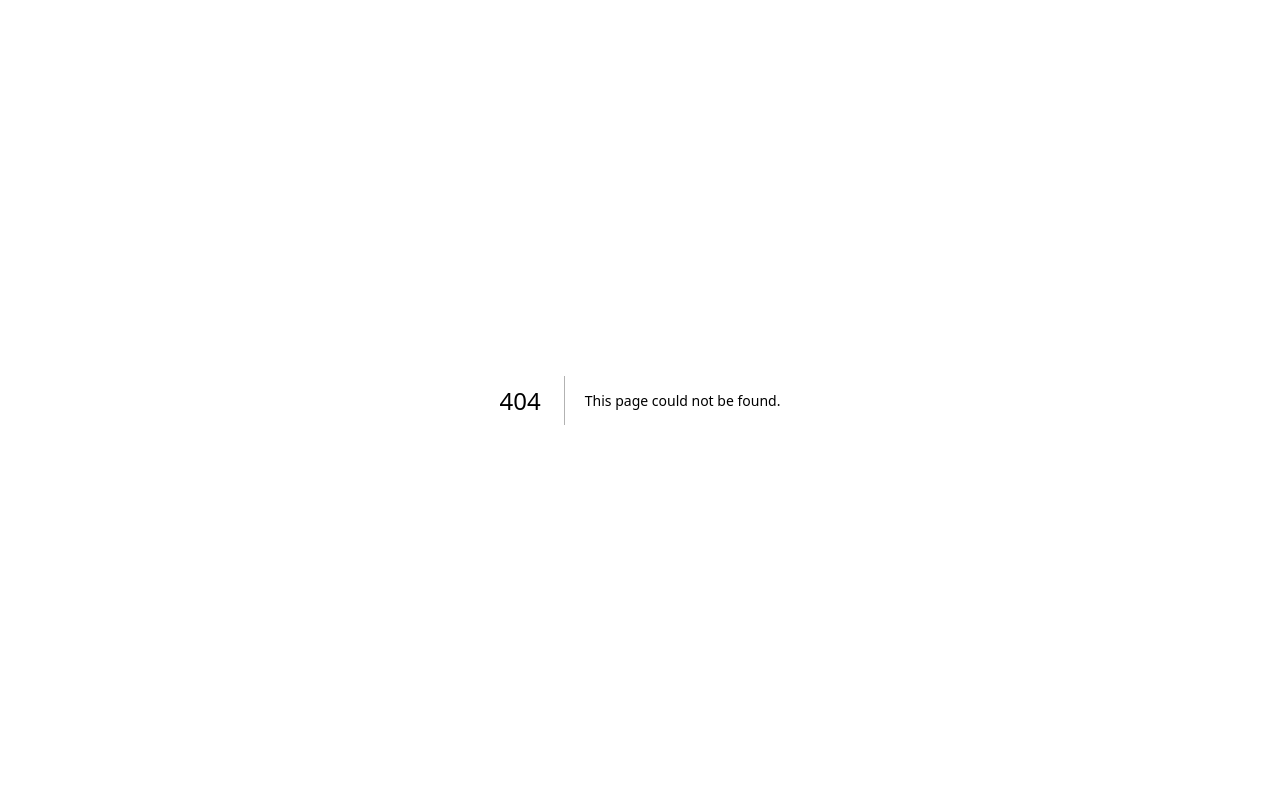
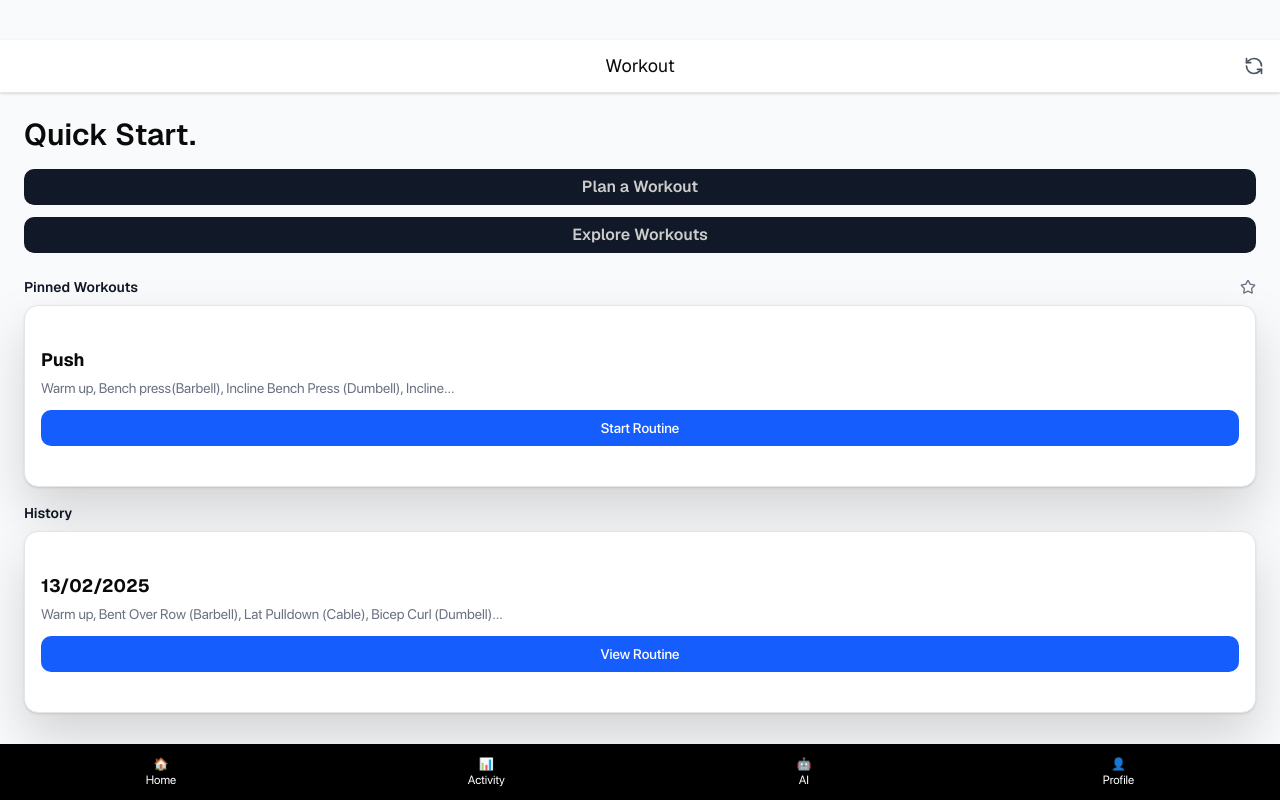
Before and after one commit to Manasbits/curl-ai, a Next.js app: page /main/home in a window 1280 px wide. Before the commit this address had no page. Built offline with nearby package versions, Linux system fonts and the light colour scheme.

Commit message:
Auth Page done

```diff
--- /dev/null
+++ b/src/app/main/home/page.tsx
@@ -0,0 +1,101 @@
+'use client'
+import { useState } from 'react';
+import { RefreshCcw, Star } from 'lucide-react';
+import { Button } from '@/components/ui/button';
+import { Card, CardContent } from '@/components/ui/card';
+
+export default function WorkoutPage() {
+  const [pinnedWorkouts] = useState([
+    {
+      title: 'Push',
+      description: 'Warm up, Bench press(Barbell), Incline Bench Press (Dumbell), Incline...'
+    }
+  ]);
+
+  const [history] = useState([
+    {
+      date: '13/02/2025',
+      description: 'Warm up, Bent Over Row (Barbell), Lat Pulldown (Cable), Bicep Curl (Dumbell)...'
+    }
+  ]);
+
+  return (
+    <div className="flex flex-col min-h-screen bg-[#F9FAFB] py-10 drop-shadow-black">
+      {/* Header */}
+      <div className="relative flex items-center p-4 border-b bg-white shadow-sm drop-shadow-black">
+      <h1 className="absolute left-1/2 transform -translate-x-1/2 text-lg font-sans font-regular">
+        Workout
+      </h1>
+      <RefreshCcw className="ml-auto w-5 h-5 text-gray-600" />
+    </div>
+
+      {/* Quick Start Section */}
+      <div className="p-6">
+        <h2 className="text-3xl mb-4 font-sans font-semibold">Quick Start.</h2>
+        <div className="flex flex-col gap-3 mb-6">
+          <Button className="bg-[#111827] text-[#CCCCCC] py-3 text-base rounded-lg font-sans font-semibold ">Plan a Workout</Button>
+          <Button className="bg-[#111827] text-[#CCCCCC] py-3 text-base rounded-lg font-sans font-semibold">Explore Workouts</Button>
+        </div>
+
+        {/* Pinned Workouts */}
+        <div className="mb-2">
+          <div className="flex justify-between items-center mb-2 w-full">
+            <span className="text-sm font-semibold text-[#111827] font-sans">
+              Pinned Workouts
+            </span>
+            <Star className="w-4 h-4 text-gray-500 flex-shrink-0" />
+          </div>
+          {pinnedWorkouts.map((workout, index) => (
+            <Card key={index} className="mb-4 shadow-sm drop-shadow-2xl">
+              <CardContent className="p-4">
+                <h3 className="text-lg mb-1 font-sans font-bold">{workout.title}</h3>
+                <p className="text-sm text-gray-500 mb-3 line-clamp-1">{workout.description}</p>
+                <Button className="bg-blue-600 text-white w-full py-2 rounded-lg">
+                  Start Routine
+                </Button>
+              </CardContent>
+            </Card>
+          ))}
+        </div>
+
+
+
+        {/* History */}
+        <div>
+          <div className="flex items-center mb-2">
+            <span className="text-sm font-sans font-semibold text-[#111827]">History</span>
+          </div>
+          {history.map((item, index) => (
+            <Card key={index} className="mb-4 mb-4 shadow-sm drop-shadow-2xl ">
+              <CardContent className="p-4">
+                <h3 className="text-lg mb-1 font-sans font-bold">{item.date}</h3>
+                <p className="text-sm text-gray-500 mb-3 line-clamp-1">{item.description}</p>
+                <Button className="bg-blue-600 text-white w-full py-2 rounded-lg">View Routine</Button>
+              </CardContent>
+            </Card>
+          ))}
+        </div>
+      </div>
+
+      {/* Bottom Navigation Bar */}
+      <nav className="fixed bottom-0 left-0 right-0 bg-black text-white flex justify-around py-3">
+        <button className="flex flex-col items-center text-xs">
+          <span>🏠</span>
+          <span>Home</span>
+        </button>
+        <button className="flex flex-col items-center text-xs">
+          <span>📊</span>
+          <span>Activity</span>
+        </button>
+        <button className="flex flex-col items-center text-xs">
+          <span>🤖</span>
+          <span>AI</span>
+        </button>
+        <button className="flex flex-col items-center text-xs">
+          <span>👤</span>
+          <span>Profile</span>
+        </button>
+      </nav>
+    </div>
+  );
+}
--- a/src/app/page.tsx
+++ b/src/app/page.tsx
@@ -1,4 +1,3 @@
-<<<<<<< HEAD
 'use client';
 import { useState } from 'react';
 import { Input } from '@/components/ui/input';
@@ -103,106 +102,6 @@ export default function SignInPage() {
           </div>
         </form>
       </div>
-=======
-'use client'
-import { useState } from 'react';
-import { RefreshCcw, Star } from 'lucide-react';
-import { Button } from '@/components/ui/button';
-import { Card, CardContent } from '@/components/ui/card';
-
-export default function WorkoutPage() {
-  const [pinnedWorkouts] = useState([
-    {
-      title: 'Push',
-      description: 'Warm up, Bench press(Barbell), Incline Bench Press (Dumbell), Incline...'
-    }
-  ]);
-
-  const [history] = useState([
-    {
-      date: '13/02/2025',
-      description: 'Warm up, Bent Over Row (Barbell), Lat Pulldown (Cable), Bicep Curl (Dumbell)...'
-    }
-  ]);
-
-  return (
-    <div className="flex flex-col min-h-screen bg-[#F9FAFB] py-10 drop-shadow-black">
-      {/* Header */}
-      <div className="relative flex items-center p-4 border-b bg-white shadow-sm drop-shadow-black">
-      <h1 className="absolute left-1/2 transform -translate-x-1/2 text-lg font-sans font-regular">
-        Workout
-      </h1>
-      <RefreshCcw className="ml-auto w-5 h-5 text-gray-600" />
-    </div>
-
-      {/* Quick Start Section */}
-      <div className="p-6">
-        <h2 className="text-3xl mb-4 font-sans font-semibold">Quick Start.</h2>
-        <div className="flex flex-col gap-3 mb-6">
-          <Button className="bg-[#111827] text-[#CCCCCC] py-3 text-base rounded-lg font-sans font-semibold ">Plan a Workout</Button>
-          <Button className="bg-[#111827] text-[#CCCCCC] py-3 text-base rounded-lg font-sans font-semibold">Explore Workouts</Button>
-        </div>
-
-        {/* Pinned Workouts */}
-        <div className="mb-2">
-          <div className="flex justify-between items-center mb-2 w-full">
-            <span className="text-sm font-semibold text-[#111827] font-sans">
-              Pinned Workouts
-            </span>
-            <Star className="w-4 h-4 text-gray-500 flex-shrink-0" />
-          </div>
-          {pinnedWorkouts.map((workout, index) => (
-            <Card key={index} className="mb-4 shadow-sm drop-shadow-2xl">
-              <CardContent className="p-4">
-                <h3 className="text-lg mb-1 font-sans font-bold">{workout.title}</h3>
-                <p className="text-sm text-gray-500 mb-3 line-clamp-1">{workout.description}</p>
-                <Button className="bg-blue-600 text-white w-full py-2 rounded-lg">
-                  Start Routine
-                </Button>
-              </CardContent>
-            </Card>
-          ))}
-        </div>
-
-
-
-        {/* History */}
-        <div>
-          <div className="flex items-center mb-2">
-            <span className="text-sm font-sans font-semibold text-[#111827]">History</span>
-          </div>
-          {history.map((item, index) => (
-            <Card key={index} className="mb-4 mb-4 shadow-sm drop-shadow-2xl ">
-              <CardContent className="p-4">
-                <h3 className="text-lg mb-1 font-sans font-bold">{item.date}</h3>
-                <p className="text-sm text-gray-500 mb-3 line-clamp-1">{item.description}</p>
-                <Button className="bg-blue-600 text-white w-full py-2 rounded-lg">View Routine</Button>
-              </CardContent>
-            </Card>
-          ))}
-        </div>
-      </div>
-
-      {/* Bottom Navigation Bar */}
-      <nav className="fixed bottom-0 left-0 right-0 bg-black text-white flex justify-around py-3">
-        <button className="flex flex-col items-center text-xs">
-          <span>🏠</span>
-          <span>Home</span>
-        </button>
-        <button className="flex flex-col items-center text-xs">
-          <span>📊</span>
-          <span>Activity</span>
-        </button>
-        <button className="flex flex-col items-center text-xs">
-          <span>🤖</span>
-          <span>AI</span>
-        </button>
-        <button className="flex flex-col items-center text-xs">
-          <span>👤</span>
-          <span>Profile</span>
-        </button>
-      </nav>
->>>>>>> bb3141682ba6ecbcdbcbc60de2fef639ad8b6711
     </div>
   );
 }
--- a/src/components/ui/button.tsx
+++ b/src/components/ui/button.tsx
@@ -1,26 +1,3 @@
-<<<<<<< HEAD
-import React from 'react';
-
-type ButtonProps = React.ButtonHTMLAttributes<HTMLButtonElement> & {
-  variant?: 'default' | 'ghost';
-};
-
-export function Button({ variant = 'default', className = '', children, ...props }: ButtonProps) {
-  const base =
-    'rounded-full px-6 py-3 font-medium shadow-sm disabled:opacity-60 transition-colors w-full';
-  const vstyles =
-    variant === 'ghost'
-      ? 'bg-transparent border border-gray-200 text-gray-800 hover:bg-gray-50'
-      : 'bg-[#0f1724] text-white';
-  return (
-    <button className={`${base} ${vstyles} ${className}`} {...props}>
-      {children}
-    </button>
-  );
-}
-
-export default Button;
-=======
 import * as React from "react"
 import { Slot } from "@radix-ui/react-slot"
 import { cva, type VariantProps } from "class-variance-authority"
@@ -81,4 +58,3 @@ function Button({
 }
 
 export { Button, buttonVariants }
->>>>>>> bb3141682ba6ecbcdbcbc60de2fef639ad8b6711
--- a/src/lib/firebase.ts
+++ b/src/lib/firebase.ts
@@ -1,4 +1,3 @@
-// Lightweight Firebase setup (client-side). Replace env vars in .env with your Firebase project values.
 import { initializeApp, getApps, getApp } from 'firebase/app';
 import {
   getAuth,
@@ -13,10 +12,12 @@ const firebaseConfig = {
   apiKey: process.env.NEXT_PUBLIC_FIREBASE_API_KEY || 'AIzaSyACto2hBVADZibEYoSpXSQF0z6TeDhwOcc',
   authDomain: process.env.NEXT_PUBLIC_FIREBASE_AUTH_DOMAIN || 'curlai.firebaseapp.com',
   projectId: process.env.NEXT_PUBLIC_FIREBASE_PROJECT_ID || 'curlai',
+  storageBucket: process.env.NEXT_PUBLIC_FIREBASE_STORAGE_BUCKET || 'curlai.appspot.com', // ✅ fixed
+  messagingSenderId: process.env.NEXT_PUBLIC_FIREBASE_MESSAGING_SENDER_ID || '942693885359',
   appId: process.env.NEXT_PUBLIC_FIREBASE_APP_ID || '1:942693885359:web:a735fe345498389cd57b5a',
-  storageBucket: "curlai.firebasestorage.app",
-  messagingSenderId: "942693885359",
 };
+
+console.log('Firebase Config (client):', firebaseConfig);
 
 const app = !getApps().length ? initializeApp(firebaseConfig) : getApp();
 const auth = getAuth(app);
--- /dev/null
+++ b/src/test/firebaseTest.mjs
@@ -0,0 +1,24 @@
+// firebaseTest.mjs
+import { initializeApp } from "firebase/app";
+import { getAuth, signInWithEmailAndPassword } from "firebase/auth";
+
+const firebaseConfig = {
+  apiKey: "AIzaSyACto2hBVADZibEYoSpXSQF0z6TeDhwOcc",
+  authDomain: "curlai.firebaseapp.com",
+  projectId: "curlai",
+  storageBucket: "curlai.firebasestorage.app", // ✅ fixed
+  messagingSenderId: "942693885359",
+  appId: "1:942693885359:web:a735fe345498389cd57b5a",
+};
+
+const app = initializeApp(firebaseConfig);
+const auth = getAuth(app);
+
+console.log("🔥 Testing Firebase connection...");
+
+try {
+  const user = await signInWithEmailAndPassword(auth, "manasba22@gmail.com", "Manas123");
+  console.log("✅ Firebase login successful:", user.user.email);
+} catch (error) {
+  console.error("❌ Firebase test failed:", error.code, error.message);
+}
```
Also changed, not shown: package.json (+1 -11 lines), 1 other file (tests, documents, lock files or other folders).
